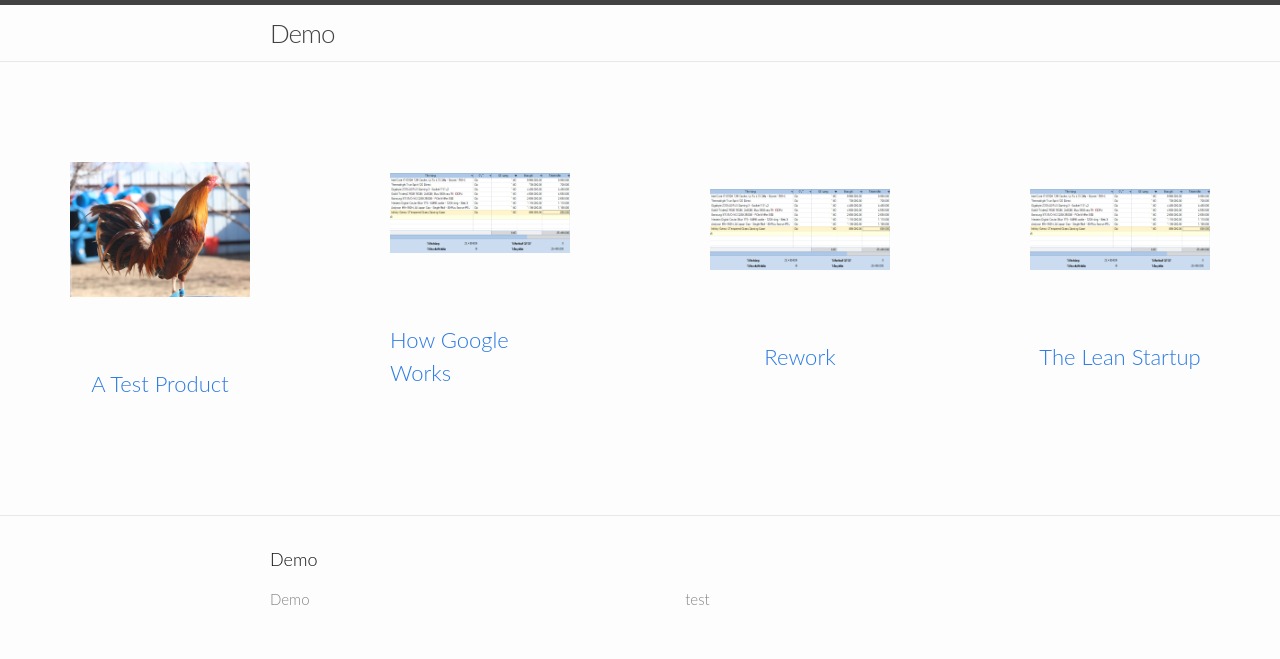
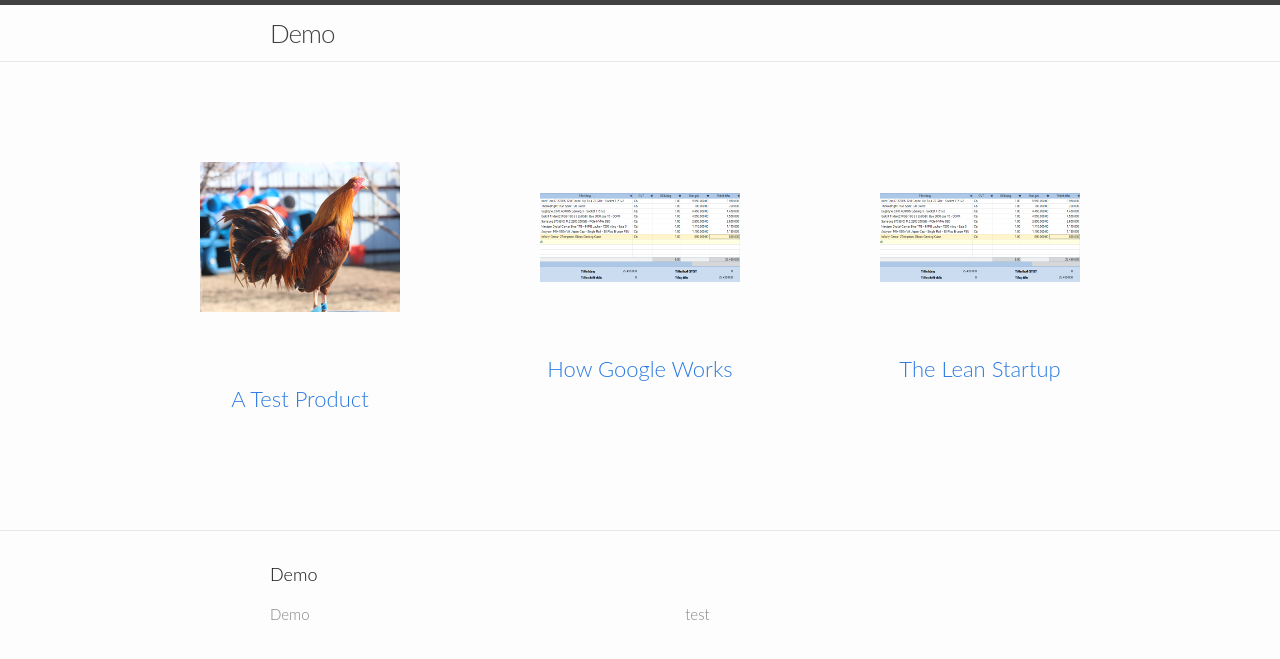
Before and after one commit to vnium/jekyll-template, a Jekyll site: the page built from index.html, in a window 1280 px wide. Shown: the top 659 px of the page. Built offline with Jekyll 4.4.1, drawn with Linux system fonts in a browser that asks for light colours; nearby versions of some CDN libraries; a script that is not in the unit is left out.

Commit message:
Update _products/rework.html (via Jekyll+)

```diff
--- a/_products/rework.html
+++ b/_products/rework.html
@@ -1,11 +1,10 @@
 ---
+published: false
 name: Rework
-price: 39.99
-slug: rework
-sku: SW
 image: assets/img/test.png
 layout: productdetails
 ---
+
 Lorem ipsum dolor sit amet, consectetur adipiscing elit. Duis ullamcorper ante non vehicula eleifend.
 Phasellus ut feugiat tellus, vitae malesuada mi. Sed placerat ultrices enim, id fermentum ante tincidunt nec.
 Nulla ut mi bibendum, sodales ex ut, tempor odio. Mauris finibus elit eget ornare efficitur. Fusce a mauris vitae lorem.
```
